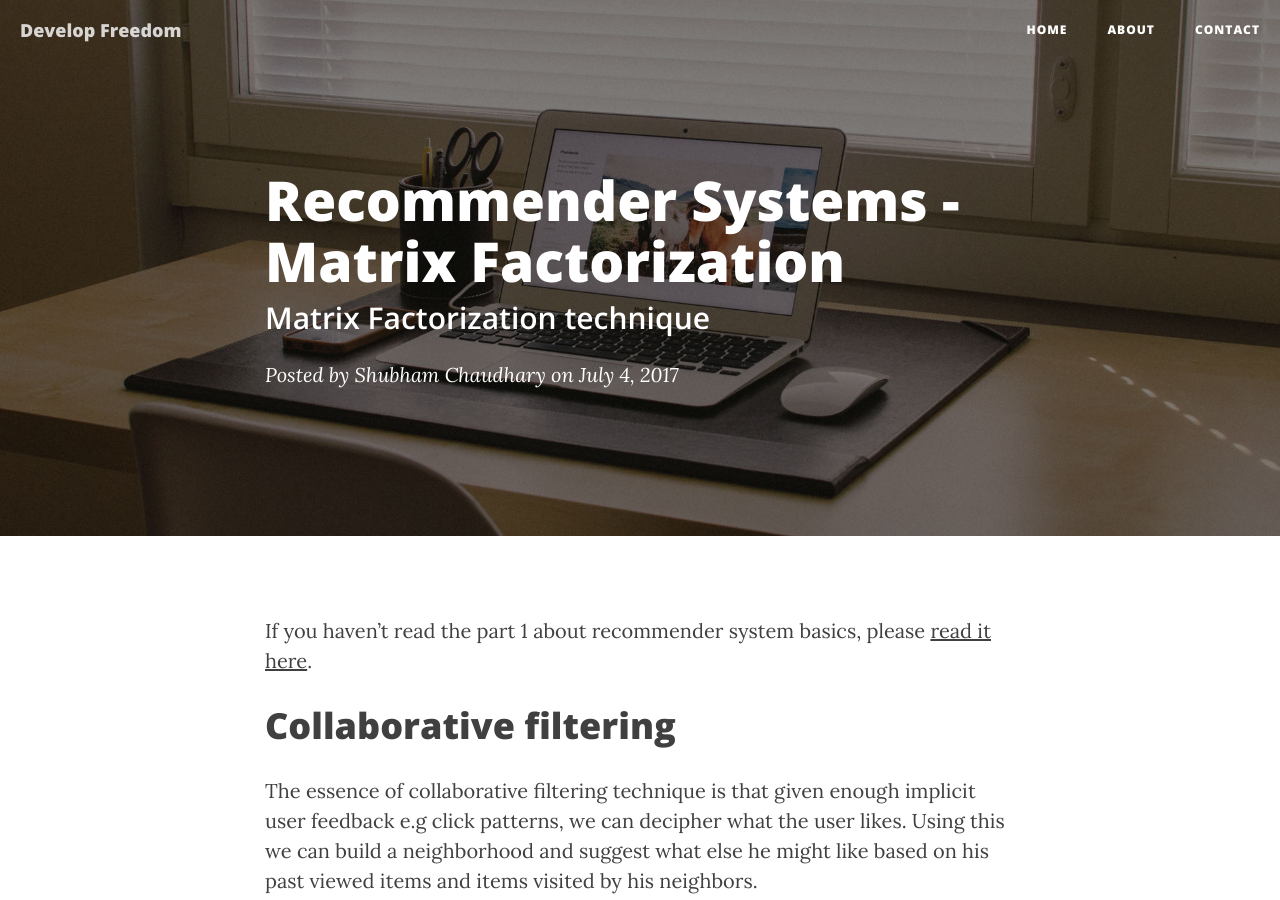
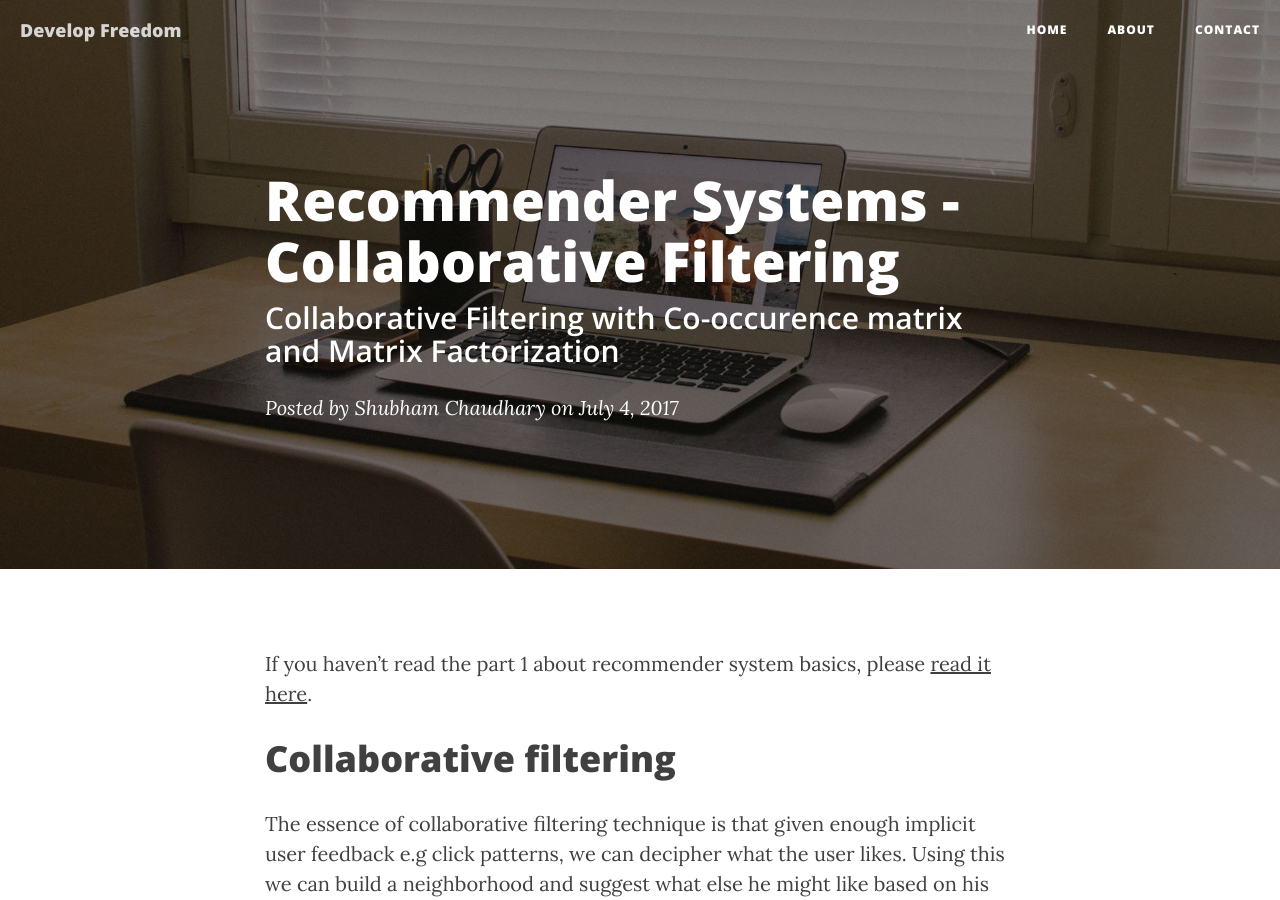
Before and after one commit to ylogx/blog, a Jekyll site: the page built from _posts/2017-07-05-zomato-recommender-collab.md, in a window 1280 px wide and 900 px high. Built offline with Jekyll 4.4.1, drawn with Linux system fonts in a browser that asks for light colours; nearby versions of some CDN libraries; comment, search, counter and statistics services are not loaded.

Commit message:
Rename part 2 to collab

```diff
--- a/_posts/2017-07-05-zomato-recommender-matrix-factorization.md
+++ b/_posts/2017-07-05-zomato-recommender-collab.md
@@ -1,10 +1,10 @@
 ---
 layout: post
-title: Recommender Systems - Matrix Factorization
-subtitle: Matrix Factorization technique
+title: Recommender Systems - Collaborative Filtering
+subtitle: Collaborative Filtering with Co-occurence matrix and Matrix Factorization
 date: '2017-07-05T00:00:00.000+05:30'
 author: Shubham Chaudhary
-permalink: zomato/recommender/matrix-factorization
+permalink: zomato/recommender/collab
 comments: true
 tags:
   - zomato
@@ -39,6 +39,7 @@ The simplest way to explain Jaccard index is that if you have two sets of users
 {% highlight python %}
 jaccard_index = users_i.intersection(user_j) / users_i.union(users_j)
 {% endhighlight %}
+
 
 ## Matrix factorization
 The crux of matrix factorization is that you can split a huge sparse [implicit data][implicit-data] matrix into two smaller matrices.
@@ -89,6 +90,7 @@ recommendations = model.recommend(userid, item_user_data.T)
 related = model.similar_items(itemid)
 {% endhighlight %}
 
+
 [overview-post]: {{site_url}}/zomato/recommender/overview
 [implicit-data]: {{site_url}}/zomato/recommender/overview#implicit-feedback
 [matrix-decomposition]:  {{site.baseurl}}/img/recommenders/matrix-decomposition.png
```
